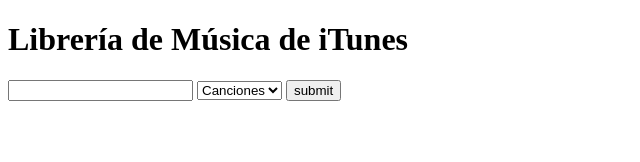
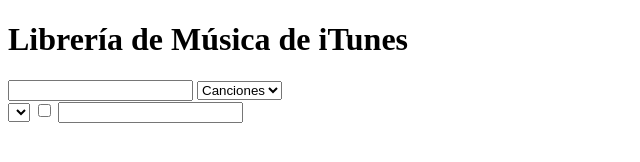
Before and after one commit to CCPablo/music-library, a website with bundled scripts: page index.html in a window 1280 px wide. Shown: the whole page, without its empty margins (0-640 px from the left). Built offline with nearby package versions, Linux system fonts and the light colour scheme.

Commit message:
preliminar filter done

```diff
--- a/index.html
+++ b/index.html
@@ -24,9 +24,14 @@
                     <option value="musicArtist">Artistas</option>
                     <option value="musicVideo">Videoclips</option>
                 </select>
-                <input type="submit" value="submit">
+                <div class='search-filters'>
+                    <select name="country" id="country-filter"></select>
+                    <input type = "checkbox" name="explicit" id="explicit-filter">
+                    <input type = "number" name="limit" id="limit-filter">
+                </div>
             </form>
         </section>
+
 
         <section class="results">
             <div class="result-item">
--- a/package.json
+++ b/package.json
@@ -8,7 +8,8 @@
   "author": "",
   "license": "ISC",
   "dependencies": {
-    "@types/jquery": "^3.5.5"
+    "@types/jquery": "^3.5.5",
+    "jquery-validation": "^1.19.3"
   },
   "repository": {
     "type": "git",
--- a/src/js/main.js
+++ b/src/js/main.js
@@ -6,7 +6,10 @@
 
 $(function () {
     const searchForm = $('form.search')
-
+    searchForm.find('input, select').on('input', function(event){
+        console.log(event)
+        //if (searchForm){}
+    })
     searchForm.on('submit', function (event) {
         event.preventDefault()
         const searchSettings = {};
```
